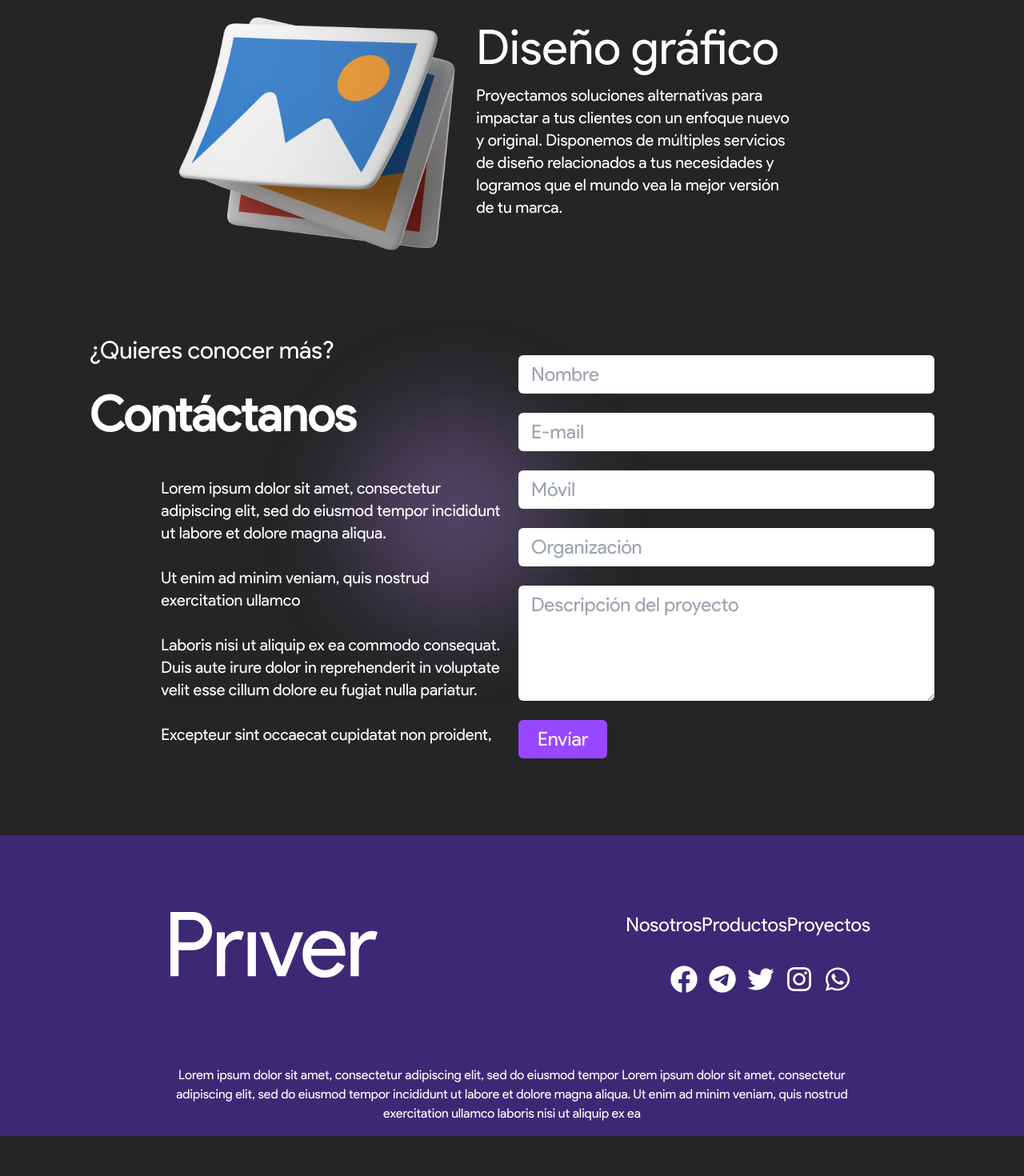
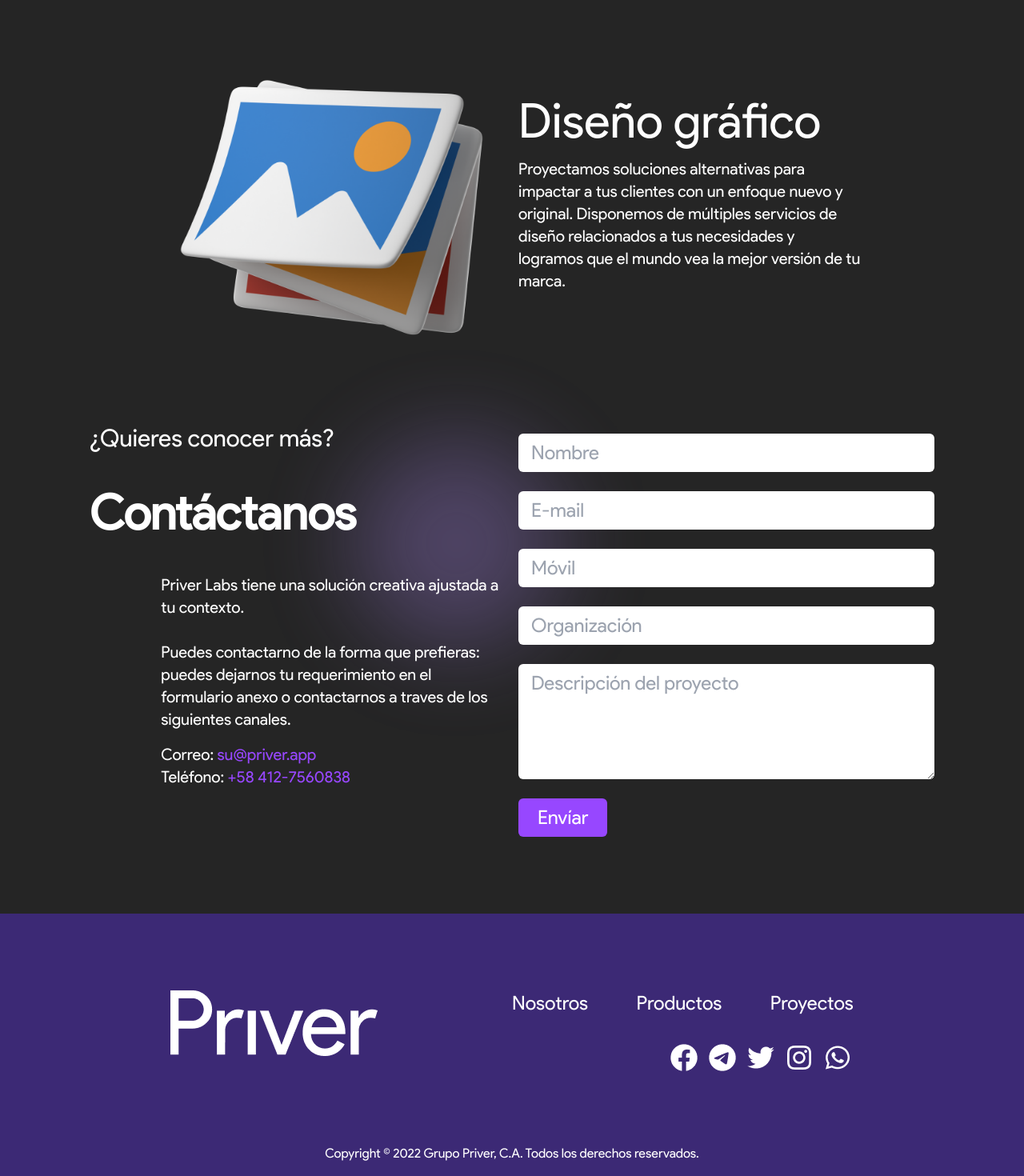
Before and after one commit to Osorio95/priver-labs-vue, a Vue app: page / in a window 1280 px wide. Shown: the part 2271-3741 px from the top of the page at 80% size. Before the commit the page ends 3691 px from the top, so only its background shows below. Built offline with nearby package versions, Linux system fonts and the light colour scheme.

Commit message:
replaced all placeholders, improved scrolling and some minor visual bugs

```diff
--- a/index.html
+++ b/index.html
@@ -1,5 +1,5 @@
 <!DOCTYPE html>
-<html lang="en">
+<html lang="en" class="scroll-smooth">
 
 <head>
   <meta charset="UTF-8" />
--- a/src/components/layout/Navigation.vue
+++ b/src/components/layout/Navigation.vue
@@ -20,8 +20,8 @@
                 </li>
             </ul>
             <div class="col-start-12 relative flex flex-row justify-evenly items-center">
-                <img src="../../assets/imgs/icon/menu-4-64.png" @click="toggleMobileNav" v-show="mobile" class="bars w-full h-full"
-                    :class="{ 'icon-active': mobileNav }"/>
+                <img src="../../assets/imgs/icon/menu-4-64.png" @click="toggleMobileNav"
+                    v-show="mobile" class="cursor-pointer bars w-full h-full" :class="{ 'icon-active': mobileNav }" />
                 <transition name="mobile-nav">
                     <ul class="absolute top-16 text-md right-0 z-10 bg-DarkB flex flex-col justify-evenly py-1 px-8"
                         v-show="mobileNav">
--- a/src/components/layout/TheFooter.vue
+++ b/src/components/layout/TheFooter.vue
@@ -3,14 +3,30 @@
         <div class="lg:mx-32 mx-6">
             <div class="lg:grid lg:grid-cols-2 flex flex-col">
                 <div class="lg:grid lg:grid-cols-6 flex justify-center">
-                    <img class="lg:col-start-2 lg:col-span-full lg:h-[82px] h-12 w-auto" src="../../assets/imgs/Recurso_18_1.png" alt="">
+                    <img class="lg:col-start-2 lg:col-span-full lg:h-[82px] h-12 w-auto"
+                        src="../../assets/imgs/Recurso_18_1.png" alt="">
                 </div>
                 <div class="lg:grid lg:grid-cols-6">
                     <div class="lg:col-span-5 flex flex-col lg:items-end lg:justify-evenly justify-center">
-                        <nav class="hidden lg:flex text-2xl flex-row justify-between content-center items-center w-2/3">
-                            <RouterLink class="h-fit" to="/">Nosotros</RouterLink>
-                            <RouterLink class="h-fit" to="/products">Productos</RouterLink>
-                            <RouterLink class="h-fit" to="/projects">Proyectos</RouterLink>
+                        <nav class="hidden lg:flex text-2xl flex-row justify-between content-center items-center w-full">
+                            <ul class="flex flex-row justify-between items-center w-full"
+                                v-show="!mobile">
+                                <li>
+                                    <RouterLink class="h-fit hover:text-Secondary transition-colors ease-in-out" to="/">
+                                        Nosotros
+                                    </RouterLink>
+                                </li>
+                                <li>
+                                    <RouterLink class="h-fit hover:text-GreyD transition-colors ease-in-out" to="/">
+                                        Productos
+                                    </RouterLink>
+                                </li>
+                                <li>
+                                    <RouterLink class="h-fit hover:text-GreyD transition-colors ease-in-out" to="/">
+                                        Proyectos
+                                    </RouterLink>
+                                </li>
+                            </ul>
                         </nav>
                         <ul class="flex flex-row mt-8 justify-around">
                             <li class="ml-2">
@@ -49,14 +65,8 @@
                 </div>
             </div>
             <div class="grid grid-cols-12 mt-16">
-                <p class="col-start-2 col-span-10 text-base mt-6 text-center">Lorem ipsum dolor sit amet, consectetur
-                    adipiscing
-                    elit, sed do eiusmod
-                    tempor
-                    Lorem ipsum dolor sit amet, consectetur adipiscing elit, sed do eiusmod tempor incididunt ut labore
-                    et dolore
-                    magna aliqua. Ut enim ad minim veniam, quis nostrud exercitation ullamco laboris nisi ut aliquip ex
-                    ea </p>
+                <p class="col-start-2 col-span-10 text-base mt-6 text-center">Copyright &copy; 2022 Grupo Priver, C.A.
+                    Todos los derechos reservados.</p>
             </div>
         </div>
 
--- a/src/views/HomeView.vue
+++ b/src/views/HomeView.vue
@@ -14,7 +14,7 @@
         <p class="my-4 font-normal text-3xl">Centralizamos los mejores servicios
           digitales para lograr
           posicionar tu marca</p>
-        <a class="my-4 w-fit lg:px-8 lg:py-2 px-3 py-2 text-center rounded-lg bg-Secondary lg:text-3xl text-lg font-bold"
+        <a class="lg:my-4 my-8 w-fit lg:px-8 lg:py-2 px-3 py-2 text-center rounded-lg bg-Secondary lg:text-3xl text-xl font-bold"
           href="#contact">Consultanos para
           más</a>
       </div>
@@ -38,8 +38,8 @@
         </p>
       </div>
     </div>
-    <div class="lg:col-start-2 lg:col-end-11">
-      <div class="lg:grid lg:grid-cols-2 justify-items-stretch flex flex-col items-center my-16">
+    <div class="lg:col-start-2 lg:col-end-12">
+      <div class="lg:grid lg:grid-cols-2 lg:gap-4 justify-items-stretch flex flex-col items-center my-16">
         <div class="w-2/3 lg:w-full flex flex-col justify-center">
           <img class="object-contain" src="../assets/imgs/Rectangle_1.png" alt="a computer with graphs in the screen">
         </div>
@@ -54,7 +54,7 @@
           </p>
         </div>
       </div>
-      <div class="lg:grid lg:grid-cols-2 justify-items-stretch flex flex-col items-center my-16">
+      <div class="lg:grid lg:grid-cols-2 lg:gap-4 justify-items-stretch flex flex-col items-center my-16">
         <div class="lg:hidden w-2/3 flex flex-col justify-center">
           <img class="object-contain" src="../assets/imgs/Rectangle_2.png" alt="">
         </div>
@@ -71,7 +71,7 @@
           <img class="object-contain" src="../assets/imgs/Rectangle_2.png" alt="">
         </div>
       </div>
-      <div class="lg:grid lg:grid-cols-2 lg:justify-items-stretch flex flex-col items-center my-16">
+      <div class="lg:grid lg:grid-cols-2 lg:gap-4 justify-items-stretch flex flex-col items-center my-16">
         <div class="w-2/3 lg:w-full flex flex-col justify-center">
           <img class="object-contain" src="../assets/imgs/Rectangle_3.png" alt="">
         </div>
@@ -97,20 +97,25 @@
       <h2 class="lg:col-start-1 lg:col-span-full text-6xl font-bold my-4">
         Contáctanos
       </h2>
-      <p class="lg:col-start-2 lg:col-span-full text-xl my-4">
-        Lorem ipsum dolor sit amet, consectetur adipiscing elit, sed do eiusmod tempor incididunt ut labore et dolore
-        magna aliqua.
-        <br>
-        <br>
-        Ut enim ad minim veniam, quis nostrud exercitation ullamco
-        <br>
-        <br>
-        Laboris nisi ut aliquip ex ea commodo consequat. Duis aute irure dolor in reprehenderit in voluptate velit
-        esse cillum dolore eu fugiat nulla pariatur.
-        <br>
-        <br>
-        Excepteur sint occaecat cupidatat non proident,
-      </p>
+      <div class="lg:col-start-2 lg:col-span-full text-xl mb-12">
+        <p>
+          Priver Labs tiene una solución creativa ajustada a tu contexto.
+          <br>
+          <br>
+          Puedes contactarno de la forma que prefieras: puedes dejarnos tu requerimiento en el formulario anexo o
+          contactarnos a traves de los siguientes canales.
+        </p>
+        <ul class="mt-4">
+          <li>
+            Correo: <a class="text-Secondary hover:text-TertiaryB transition-all"
+              href="mailto:su@priver.app">su@priver.app</a>
+          </li>
+          <li>
+            Teléfono: <a class="text-Secondary hover:text-TertiaryB transition-all"
+              href="https://api.whatsapp.com/send?phone=584127560838">+58 412-7560838</a>
+          </li>
+        </ul>
+      </div>
     </div>
 
     <div class="lg:col-start-7 lg:col-span-6 lg:grid flex flex-col lg:mt-auto mt-6 text-2xl">
```
